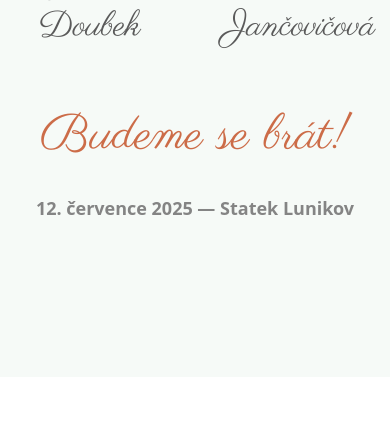
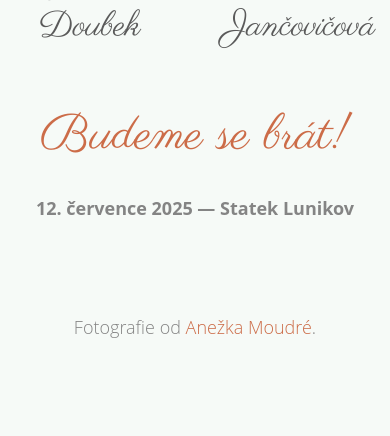
Before and after one commit to BraDoubekOrg/wedding_page, a website: page index.html in a window 390 px wide. Shown: the part 1025-1461 px from the top of the page. Before the commit the page ends 1402 px from the top, so only its background shows below. Drawn offline with Linux system fonts and the light colour scheme; files whose address does not match are found by name.

Commit message:
Added shoutout

```diff
--- a/index.html
+++ b/index.html
@@ -129,11 +129,16 @@
 						</div>
 					</div>
 				</div>
+				<div class="row animate-box">
+					<div class="col-md-8 col-md-offset-2">
+						<div class="col-md-12 text-center heading-section">
+							<p>Fotografie od<a href="https://www.instagram.com/anez.photo/"> Anežka Moudré</a>.</strong></p>
+						</div>
+					</div>
+				</div>
 			</div>
 		</div>
 	<!-- END fh5co-page -->
-
-	</div>
 	<script src="dist/scripts.min.js"></script>
 	</body>
 </html>
```
